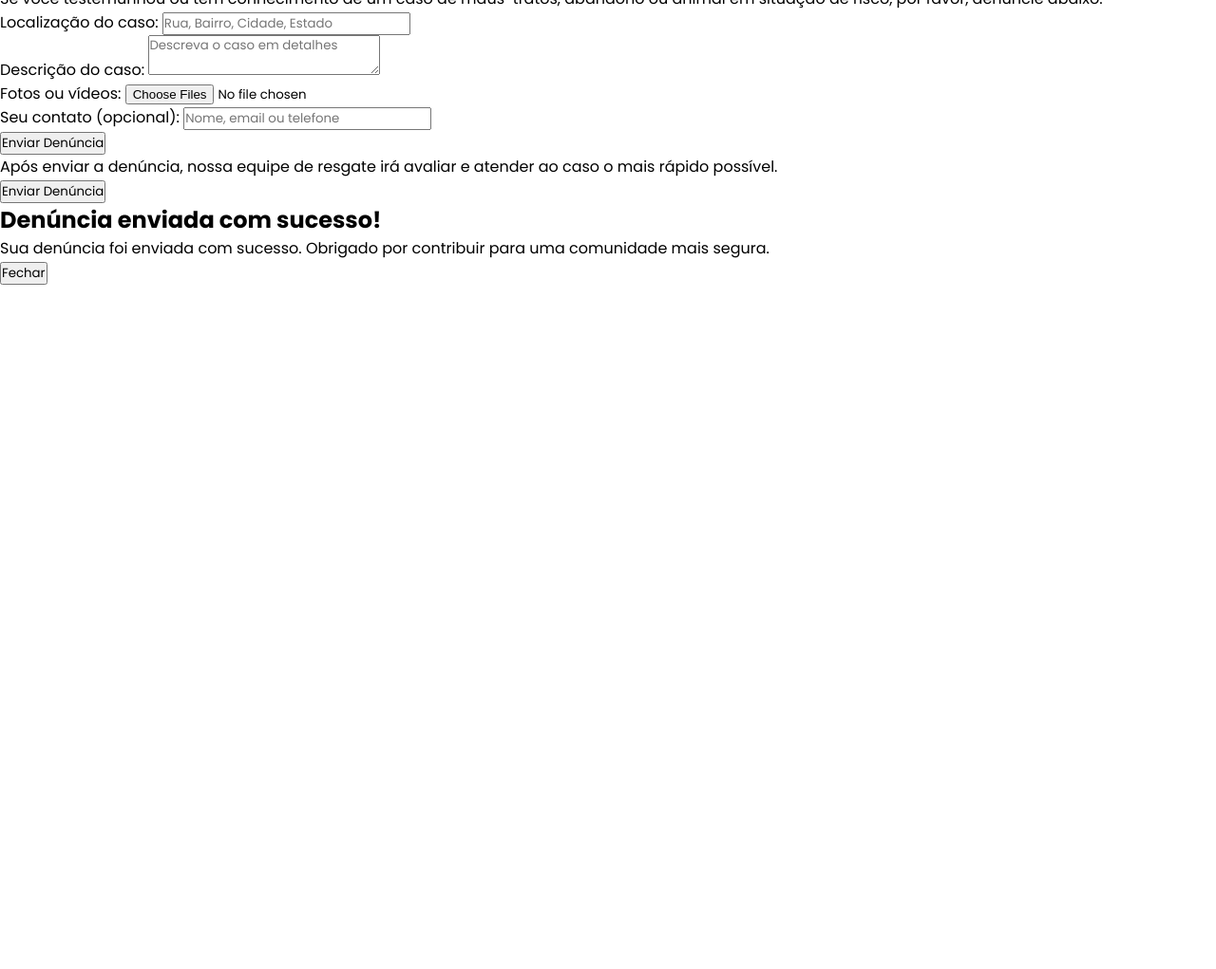
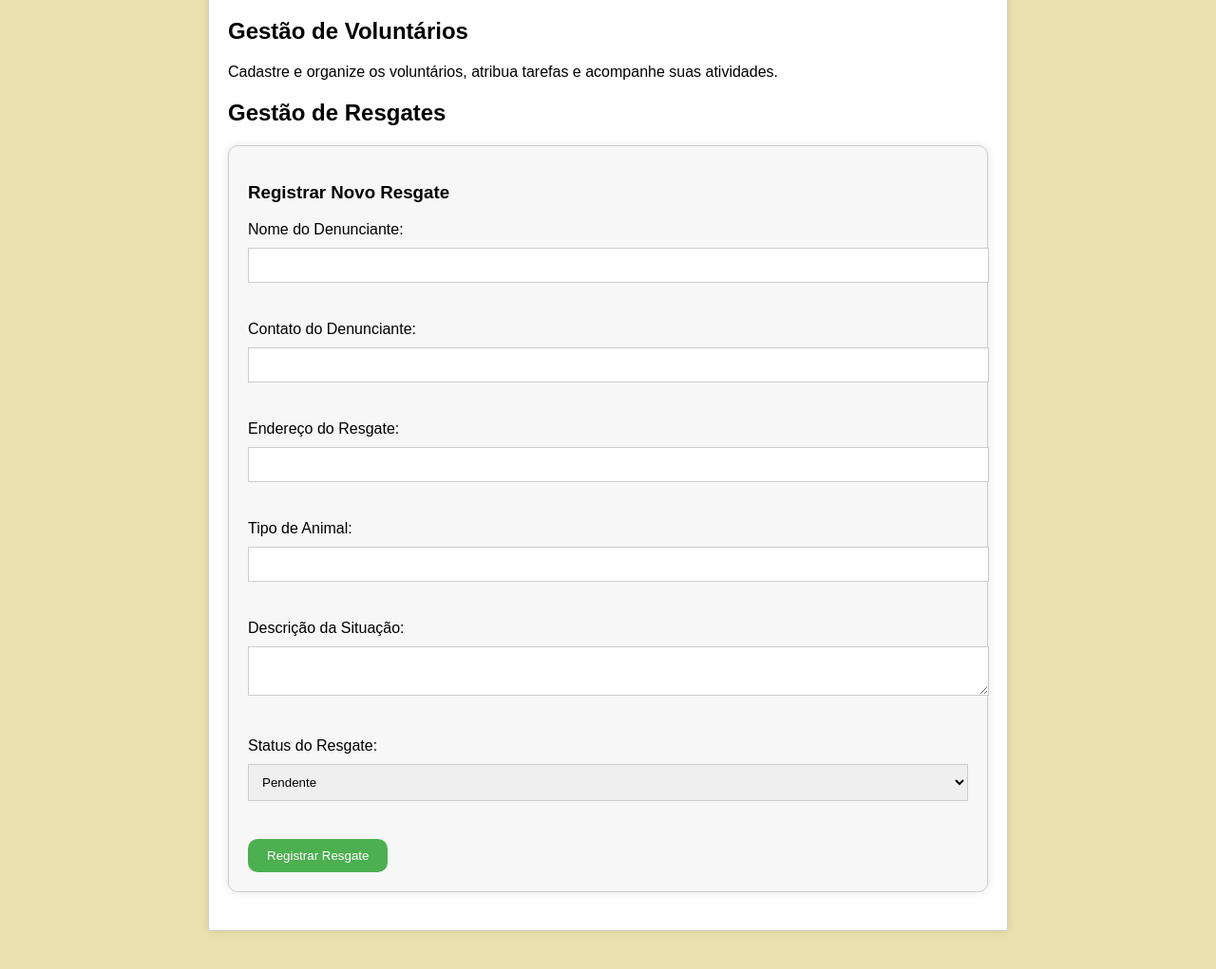
Before and after one commit to tata1808/site-ecoturis-trabalho-final-2, a plain HTML site: page site-trabalho-final/denuncias.html in a window 1280 px wide. Shown: the part 62-1083 px from the top of the page at 95% size. Before the commit the page ends 800 px from the top, so only its background shows below. Drawn offline with Linux system fonts and the light colour scheme.

Commit message:
página atualizada

```diff
--- a/site-trabalho-final/denuncias.css
+++ b/site-trabalho-final/denuncias.css
@@ -1 +1,56 @@
 @import url('https://fonts.googleapis.com/css2?family=Poppins:wght@400;500;600;700&display=swap');
+
+body {
+    background-color: #e9e2ae; /* Verde Água */
+    font-family: Arial, sans-serif;
+}
+
+.container {
+    max-width: 800px;
+    margin: 40px auto;
+    padding: 20px;
+    background-color: #FFFFFF;
+    border: 1px solid #CCCCCC;
+    box-shadow: 0 0 10px rgba(0, 0, 0, 0.1);
+}
+
+.section {
+    margin-bottom: 20px;
+}
+
+.form-container {
+    background-color: #F7F7F7;
+    padding: 20px;
+    border: 1px solid #CCCCCC;
+    border-radius: 10px;
+    box-shadow: 0 0 10px rgba(0, 0, 0, 0.1);
+}
+
+.form-group {
+    margin-bottom: 20px;
+}
+
+label {
+    display: block;
+    margin-bottom: 10px;
+}
+
+input, textarea, select {
+    width: 100%;
+    padding: 10px;
+    margin-bottom: 20px;
+    border: 1px solid #CCCCCC;
+}
+
+button[type="submit"] {
+    background-color: #4CAF50;
+    color: #FFFFFF;
+    padding: 10px 20px;
+    border: none;
+    border-radius: 10px;
+    cursor: pointer;
+}
+
+button[type="submit"]:hover {
+    background-color: #3e8e41;
+}
--- a/site-trabalho-final/denuncias.html
+++ b/site-trabalho-final/denuncias.html
@@ -4,43 +4,57 @@
     <meta charset="UTF-8">
     <meta name="viewport" content="width=device-width, initial-scale=1.0">
     <title>Denúncias de Maus-Tratos e Animais em Perigo</title>
-    <link rel="stylesheet" href="style.css">
+    <link rel="stylesheet" href="denuncias.css">
 </head>
 <body>
     <div class="container">
-        <h1>Denúncias de Maus-Tratos e Animais em Perigo</h1>
-        <p>Se você testemunhou ou tem conhecimento de um caso de maus-tratos, abandono ou animal em situação de risco, por favor, denuncie abaixo.</p>
+        <div id="gestao-voluntarios" class="section">
+            <h2>Gestão de Voluntários</h2>
+            <p>Cadastre e organize os voluntários, atribua tarefas e acompanhe suas atividades.</p>
+        </div>
+
+        <div id="gestao-resgates" class="section">
+            <h2>Gestão de Resgates</h2>
+            <div class="form-container">
+                <h3>Registrar Novo Resgate</h3>
                 <form>
                     <div class="form-group">
-                <label for="localizacao">Localização do caso:</label>
-                <input type="text" id="localizacao" class="form-control" placeholder="Rua, Bairro, Cidade, Estado">
-            </div>
-            <div class="form-group">
-                <label for="descricao">Descrição do caso:</label>
-                <textarea id="descricao" class="form-control" placeholder="Descreva o caso em detalhes"></textarea>
-            </div>
-            <div class="form-group">
-                <label for="fotos">Fotos ou vídeos:</label>
-                <input type="file" id="fotos" class="form-control" multiple>
-            </div>
-            <div class="form-group">
-                <label for="contato">Seu contato (opcional):</label>
-                <input type="text" id="contato" class="form-control" placeholder="Nome, email ou telefone">
-            </div>
-            <button class="btn">Enviar Denúncia</button>
-        </form>
-        <p>Após enviar a denúncia, nossa equipe de resgate irá avaliar e atender ao caso o mais rápido possível.</p>
+                        <label for="nome-denunciante">Nome do Denunciante:</label>
+                        <input type="text" id="nome-denunciante" name="nome-denunciante" required>
                     </div>
 
+                    <div class="form-group">
+                        <label for="contato-denunciante">Contato do Denunciante:</label>
+                        <input type="text" id="contato-denunciante" name="contato-denunciante" required>
+                    </div>
 
-<button id="send-denuncia">Enviar Denúncia</button>
+                    <div class="form-group">
+                        <label for="endereco-resgate">Endereço do Resgate:</label>
+                        <input type="text" id="endereco-resgate" name="endereco-resgate" required>
+                    </div>
 
+                    <div class="form-group">
+                        <label for="tipo-animal">Tipo de Animal:</label>
+                        <input type="text" id="tipo-animal" name="tipo-animal" required>
+                    </div>
 
-<div id="denuncia-sent-popup" class="popup">
-  <div class="popup-content">
-    <h2>Denúncia enviada com sucesso!</h2>
-    <p>Sua denúncia foi enviada com sucesso. Obrigado por contribuir para uma comunidade mais segura.</p>
-    <button id="close-popup">Fechar</button>
+                    <div class="form-group">
+                        <label for="descricao-situacao">Descrição da Situação:</label>
+                        <textarea id="descricao-situacao" name="descricao-situacao" required></textarea>
+                    </div>
+
+                    <div class="form-group">
+                        <label for="status-resgate">Status do Resgate:</label>
+                        <select id="status-resgate" name="status-resgate" required>
+                            <option value="pendente">Pendente</option>
+                            <option value="em andamento">Em Andamento</option>
+                            <option value="concluido">Concluído</option>
+                        </select>
+                    </div>
+
+                    <button type="submit">Registrar Resgate</button>
+                </form>
+            </div>
         </div>
     </div>
 </body>
```
Also changed, not shown: site-trabalho-final/index.html (+2 -2 lines), site-trabalho-final/Adoção.html (added), site-trabalho-final/denunciar.html (deleted), site-trabalho-final/doação.html (deleted). Lines whose indentation alone changed are shown as unchanged.
